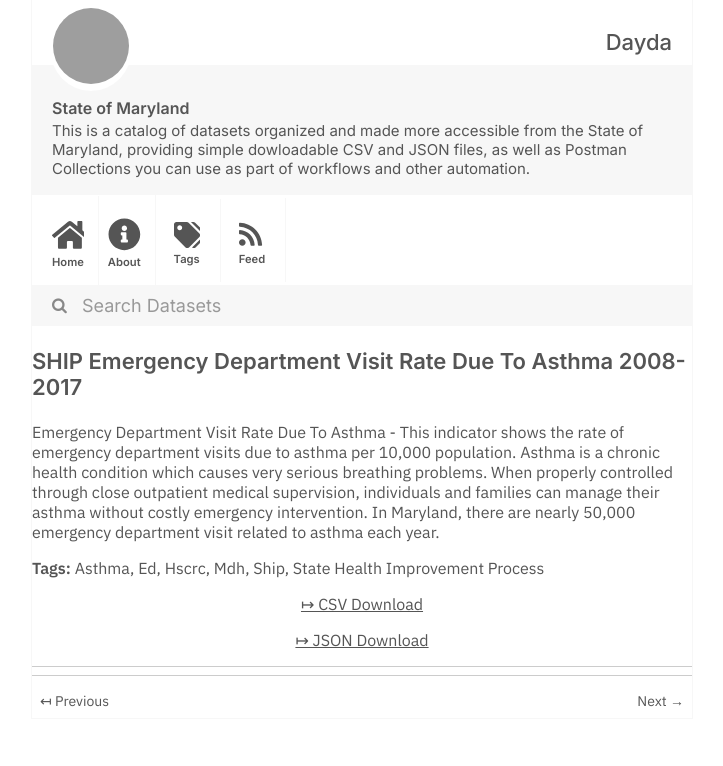
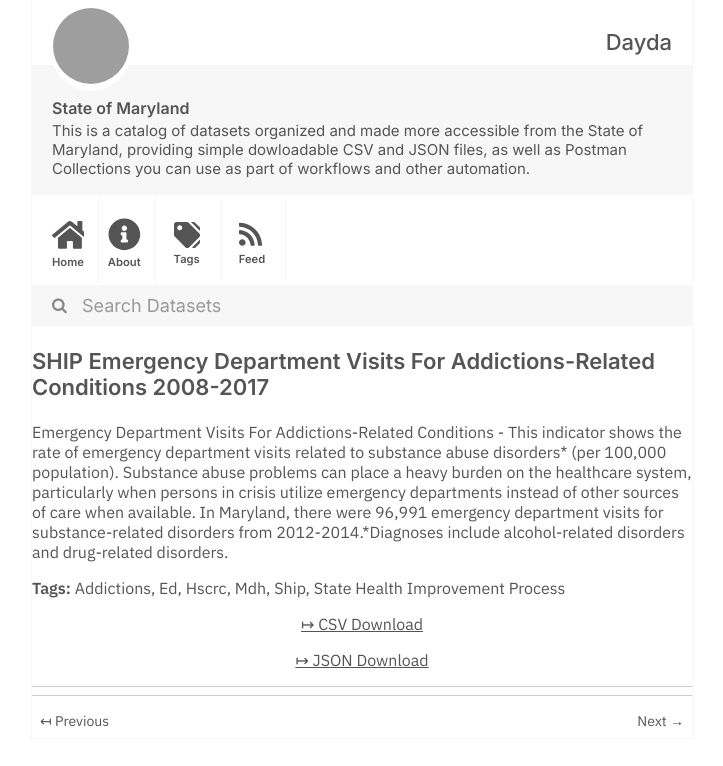
Before and after one commit to dayda-entities/state-of-maryland, a Jekyll site: the page built from _posts/2020-11-10-ship-emergency-department-visi.md, in a window 1280 px wide, cut to the strip 0-766 px from the top of the page. Shown: the whole strip, without its empty margins (278-1001 px from the left). Built offline with Jekyll 4.4.1, drawn with Linux system fonts in a browser that asks for light colours; grey boxes are pictures that could not be loaded.

Commit message:
Publish Data

```diff
--- a/_posts/2020-11-10-ship-emergency-department-visi.md
+++ b/_posts/2020-11-10-ship-emergency-department-visi.md
@@ -1,11 +1,11 @@
 ---
-title: SHIP Emergency Department Visit Rate Due To Asthma 2008-2017
-created: '2020-11-10T17:24:23.560758'
-modified: '2020-11-10T17:24:23.560766'
+title: SHIP Emergency Department Visits For Addictions-Related Conditions 2008-2017
+created: '2020-11-10T17:25:11.839116'
+modified: '2020-11-10T17:25:11.839127'
 state: active
 type: dataset
 tags:
-  - Asthma
+  - Addictions
   - Ed
   - Hscrc
   - Mdh
@@ -13,10 +13,10 @@ tags:
   - State Health Improvement Process
 groups:
   - Local Government
-csv_url: 'https://opendata.maryland.gov/api/views/b5i6-2qym/rows.csv?accessType=DOWNLOAD'
+csv_url: 'https://opendata.maryland.gov/api/views/n4s3-z5pf/rows.csv?accessType=DOWNLOAD'
 json_url: >-
-  https://opendata.maryland.gov/api/views/b5i6-2qym/rows.json?accessType=DOWNLOAD
+  https://opendata.maryland.gov/api/views/n4s3-z5pf/rows.json?accessType=DOWNLOAD
 layout: post
 
 ---
-Emergency Department Visit Rate Due To Asthma - This indicator shows the rate of emergency department visits due to asthma per 10,000 population. Asthma is a chronic health condition which causes very serious breathing problems. When properly controlled through close outpatient medical supervision, individuals and families can manage their asthma without costly emergency intervention. In Maryland, there are nearly 50,000 emergency department visit related to asthma each year.
+Emergency Department Visits For Addictions-Related Conditions - This indicator shows the rate of emergency department visits related to substance abuse disorders* (per 100,000 population). Substance abuse problems can place a heavy burden on the healthcare system, particularly when persons in crisis utilize emergency departments instead of other sources of care when available. In Maryland, there were 96,991 emergency department visits for substance-related disorders from 2012-2014.*Diagnoses include alcohol-related disorders and drug-related disorders.
```
